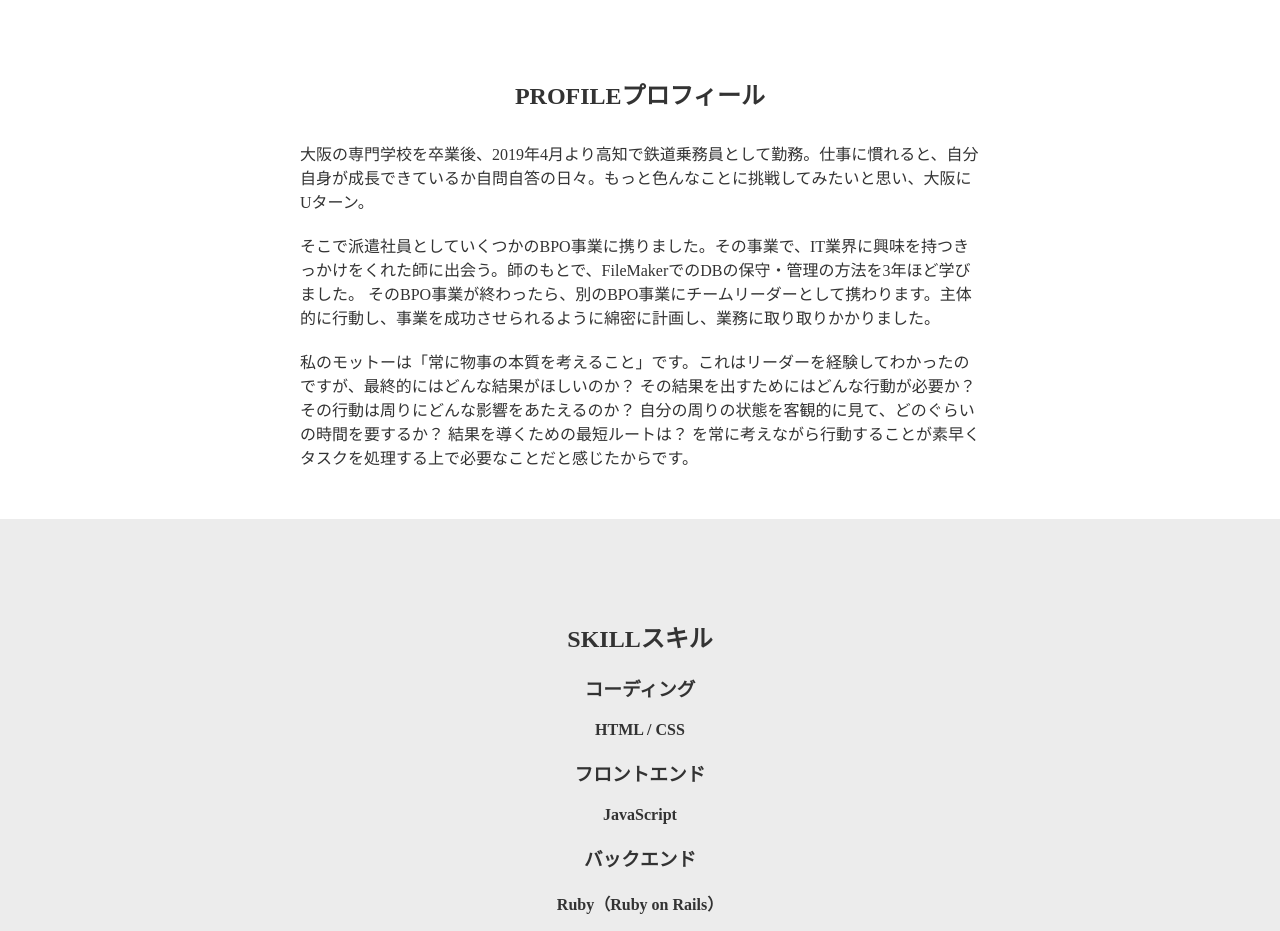
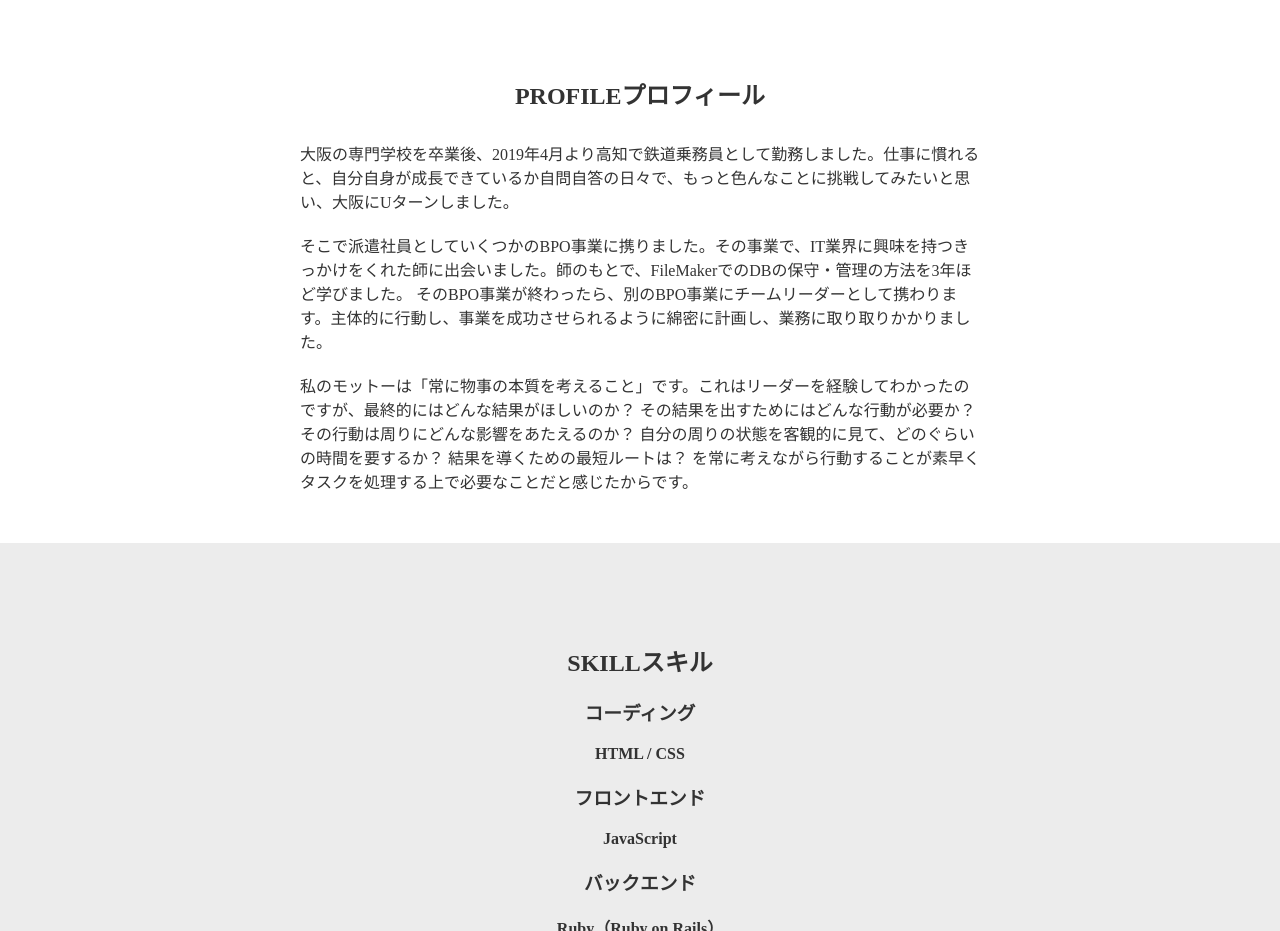
Before and after one commit to mattsun06/MyPortfolio, a plain HTML site: page index.html in a window 1280 px wide. Shown: the part 1340-2271 px from the top of the page. Drawn offline with Linux system fonts and the light colour scheme.

Commit message:
文章修正

```diff
--- a/index.html
+++ b/index.html
@@ -72,10 +72,10 @@
             <!-- 記載番号：11 -->
             <div class="profile__text-area">
               <p>
-                大阪の専門学校を卒業後、2019年4月より高知で鉄道乗務員として勤務。仕事に慣れると、自分自身が成長できているか自問自答の日々。もっと色んなことに挑戦してみたいと思い、大阪にUターン。
+                大阪の専門学校を卒業後、2019年4月より高知で鉄道乗務員として勤務しました。仕事に慣れると、自分自身が成長できているか自問自答の日々で、もっと色んなことに挑戦してみたいと思い、大阪にUターンしました。
               </p>
               <p>
-                そこで派遣社員としていくつかのBPO事業に携りました。その事業で、IT業界に興味を持つきっかけをくれた師に出会う。師のもとで、FileMakerでのDBの保守・管理の方法を3年ほど学びました。
+                そこで派遣社員としていくつかのBPO事業に携りました。その事業で、IT業界に興味を持つきっかけをくれた師に出会いました。師のもとで、FileMakerでのDBの保守・管理の方法を3年ほど学びました。
                 そのBPO事業が終わったら、別のBPO事業にチームリーダーとして携わります。主体的に行動し、事業を成功させられるように綿密に計画し、業務に取り取りかかりました。
               </p>
               <p>
```
